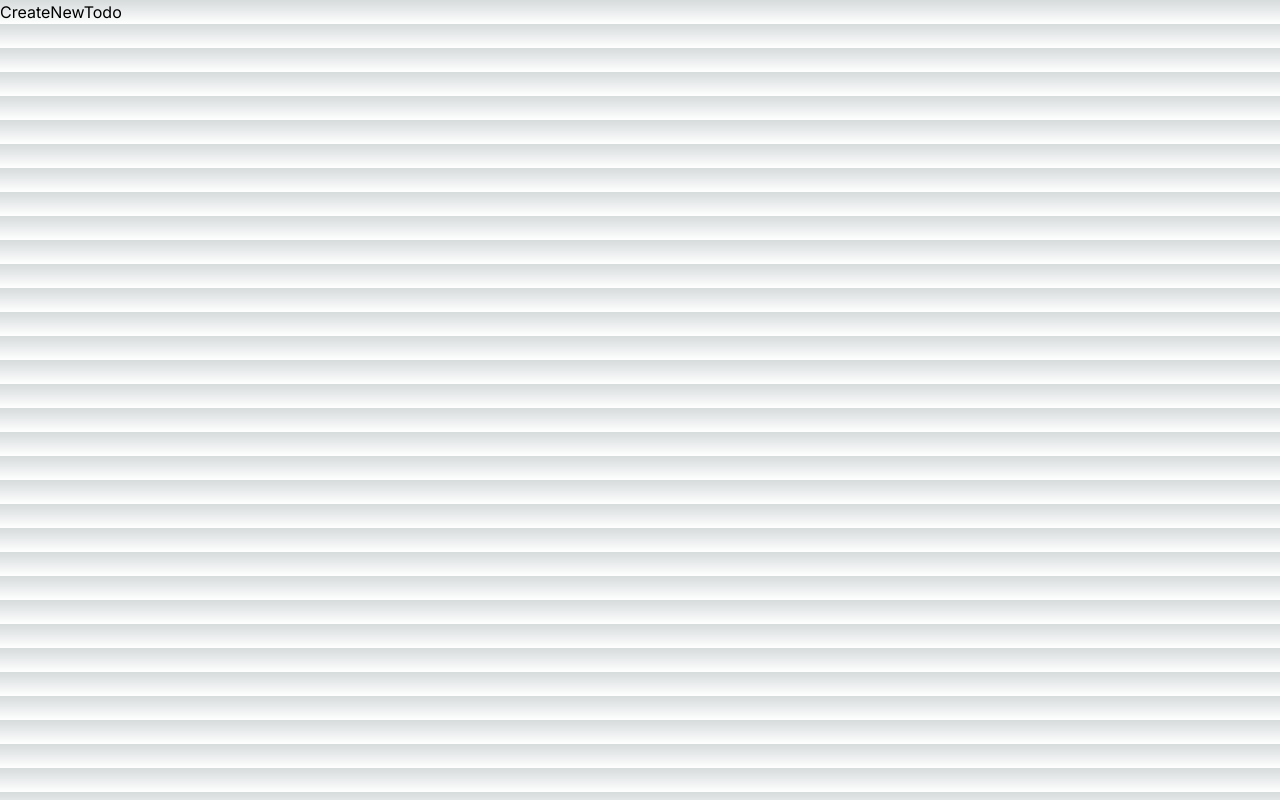
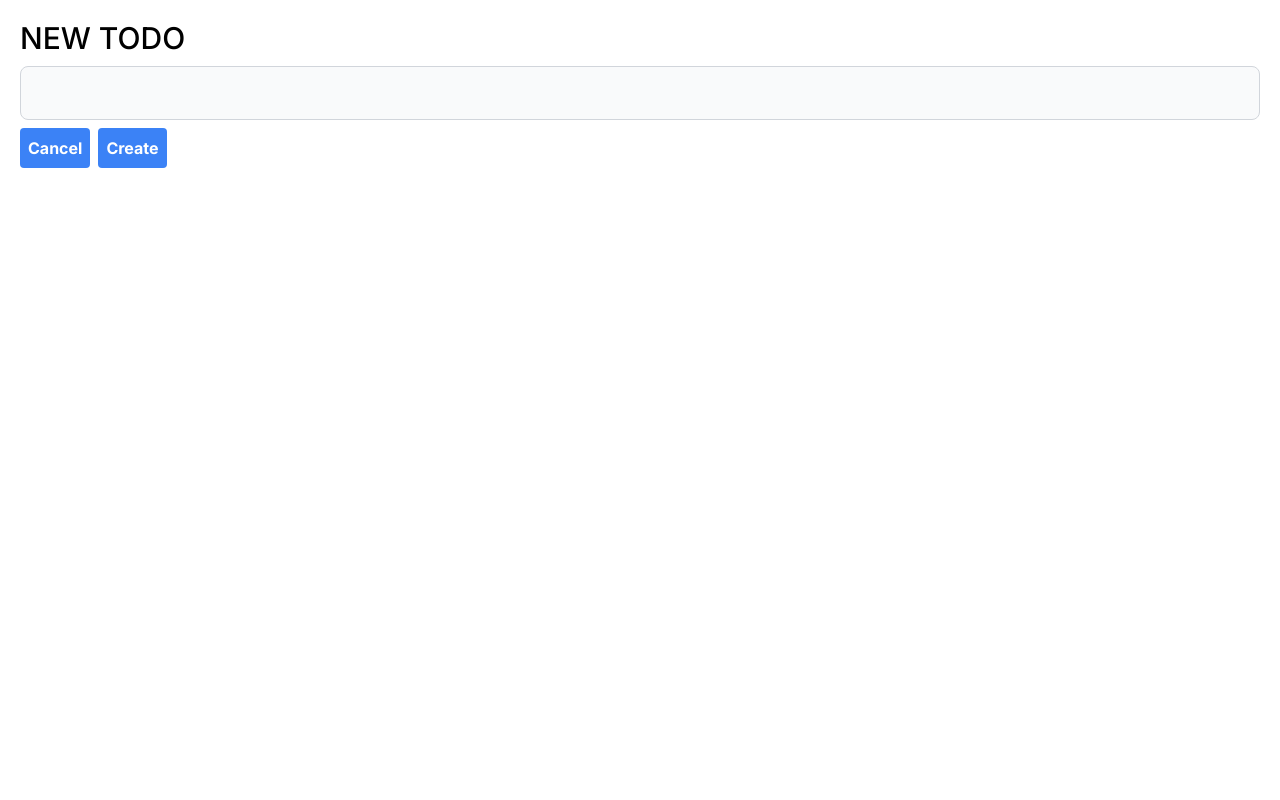
Before and after one commit to iamshubhamjangle/todo-list-next-app, a Next.js app: page /new in a window 1280 px wide. Built offline with nearby package versions, Linux system fonts and the light colour scheme.

Commit message:
added server actions

```diff
--- a/app/(ui)/new/page.tsx
+++ b/app/(ui)/new/page.tsx
@@ -1,7 +1,55 @@
-import React from "react";
+import db from "@/app/lib/prismadb";
+import Link from "next/link";
+import { redirect } from "next/navigation";
+
+async function createTodo(data: FormData) {
+  "use server";
+
+  const title = data.get("title")?.valueOf();
+
+  if (typeof title !== "string" || !title) {
+    console.error("Invalid title: ", title);
+    return;
+  }
+
+  await db.todo.create({
+    data: {
+      title,
+      complete: false,
+    },
+  });
+
+  redirect("/");
+}
 
 const CreateNewTodo = () => {
-  return <div>CreateNewTodo</div>;
+  return (
+    <div>
+      <h1 className="mb-2 text-3xl font-medium leading-tight text-primary">
+        NEW TODO
+      </h1>
+      <form action={createTodo}>
+        <input
+          type="text"
+          name="title"
+          className="my-2 block w-full p-4 pl-10 text-sm border border-gray-300 rounded-lg bg-gray-50 focus:ring-blue-500 focus:border-blue-500"
+        />
+        <div>
+          <Link href="..">
+            <button className="bg-blue-500 hover:bg-blue-700 text-white font-bold p-2 mr-2 rounded">
+              Cancel
+            </button>
+          </Link>
+          <button
+            className="bg-blue-500 hover:bg-blue-700 text-white font-bold p-2 mr-2 rounded"
+            type="submit"
+          >
+            Create
+          </button>
+        </div>
+      </form>
+    </div>
+  );
 };
 
 export default CreateNewTodo;
--- /dev/null
+++ b/app/(ui)/new/todoItem.tsx
@@ -0,0 +1,30 @@
+"use client";
+
+type TodoItemProps = {
+  id: string;
+  title: string;
+  complete: boolean;
+  toggleTodo: (id: string, checked: boolean) => void;
+};
+
+const TodoItem = ({ id, title, complete, toggleTodo }: TodoItemProps) => {
+  return (
+    <li>
+      <input
+        type="checkbox"
+        id={id}
+        className="cursor-pointer peer h-4 w-4 mr-2"
+        defaultChecked={complete}
+        onChange={(e) => toggleTodo(id, e.target.checked)}
+      />
+      <label
+        htmlFor={id}
+        className="cursor-pointer text-slate-950 peer-checked:line-through peer-checked:text-slate-500 text-xl"
+      >
+        {title}
+      </label>
+    </li>
+  );
+};
+
+export default TodoItem;
--- a/app/globals.css
+++ b/app/globals.css
@@ -1,27 +1,3 @@
 @tailwind base;
 @tailwind components;
 @tailwind utilities;
-
-:root {
-  --foreground-rgb: 0, 0, 0;
-  --background-start-rgb: 214, 219, 220;
-  --background-end-rgb: 255, 255, 255;
-}
-
-@media (prefers-color-scheme: dark) {
-  :root {
-    --foreground-rgb: 255, 255, 255;
-    --background-start-rgb: 0, 0, 0;
-    --background-end-rgb: 0, 0, 0;
-  }
-}
-
-body {
-  color: rgb(var(--foreground-rgb));
-  background: linear-gradient(
-      to bottom,
-      transparent,
-      rgb(var(--background-end-rgb))
-    )
-    rgb(var(--background-start-rgb));
-}
--- a/app/layout.tsx
+++ b/app/layout.tsx
@@ -16,7 +16,7 @@ export default function RootLayout({
 }) {
   return (
     <html lang="en">
-      <body className={inter.className}>{children}</body>
+      <body className={`${inter.className} m-5`}>{children}</body>
     </html>
   );
 }
--- a/app/page.tsx
+++ b/app/page.tsx
@@ -1,27 +1,38 @@
 import Link from "next/link";
 import db from "./lib/prismadb";
+import TodoItem from "./(ui)/new/todoItem";
+
+// server action
+async function toggleTodo(id: string, complete: boolean) {
+  "use server";
+  await db.todo.update({ where: { id }, data: { complete } });
+}
 
 export default async function Home() {
   const todos = await db.todo.findMany();
 
   return (
-    <main className="m-5">
-      <h1>TODO LIST</h1>
-      <Link href="/new">
-        <button className="p-2 bg-slate-600">New</button>
-      </Link>
+    <main>
+      <header className="flex flex-row justify-between">
+        <h1 className="mb-2 text-3xl font-medium leading-tight text-primary">
+          SIMPLE TODO LIST - Next.js (SSR)
+        </h1>
+        <Link href="/new">
+          <button className="bg-blue-500 hover:bg-blue-700 text-white font-bold py-2 px-4 rounded">
+            New
+          </button>
+        </Link>
+      </header>
       {todos && (
-        <ul>
+        <ul className="max-w-md space-y-1 text-gray-500 list-inside dark:text-gray-400">
           {todos.map((todo) => (
-            <li key={todo.id} className="cursor-pointer">
-              <input type="checkbox" id={todo.id} className="peer" />
-              <label
-                htmlFor={todo.id}
-                className="peer-checked:line-through peer-checked:text-slate-500"
-              >
-                {todo.title}
-              </label>
-            </li>
+            <TodoItem
+              key={todo.id}
+              id={todo.id}
+              title={todo.title}
+              complete={todo.complete}
+              toggleTodo={toggleTodo}
+            />
           ))}
         </ul>
       )}
--- a/next.config.js
+++ b/next.config.js
@@ -1,4 +1,8 @@
 /** @type {import('next').NextConfig} */
-const nextConfig = {}
+const nextConfig = {
+  experimental: {
+    serverActions: true,
+  },
+};
 
-module.exports = nextConfig
+module.exports = nextConfig;
```
Also changed, not shown: 1 other file (tests, documents, lock files or other folders).
